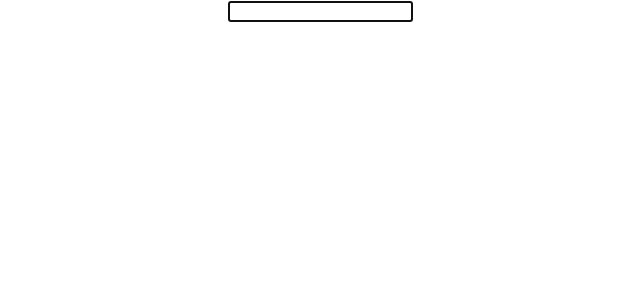
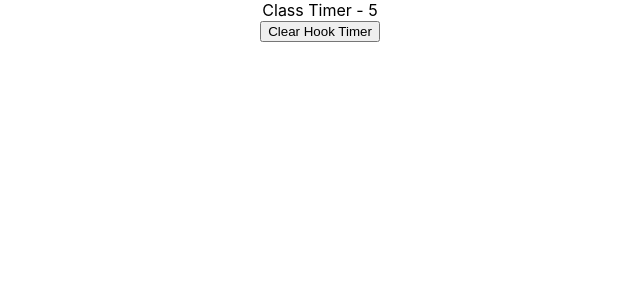
Before and after one commit to edwinisnow/react-hooks, a React (Create React App) app in the folder react-hooks/: page / in a window 1280 px wide. Shown: the top 300 px of the page, without its empty margins (320-960 px from the left). Built offline with nearby package versions, Linux system fonts and the light colour scheme.

Commit message:
useRef for global variable

```diff
--- a/react-hooks/src/App.js
+++ b/react-hooks/src/App.js
@@ -24,6 +24,8 @@
 import ParentComponent from './components/ParentComponent';
 import Counter from './components/Counter';
 import FocusInput from './components/FocusInput';
+import ClassTimer from './components/ClassTimer';
+import HookTimer from './components/HookTimer';
 
 export const UserContext = React.createContext();
 export const CountContext = React.createContext()
@@ -45,7 +47,9 @@
 
   return (
     <div className="App">
-      <FocusInput />
+      <HookTimer />
+      {/* <ClassTimer /> */}
+      {/* <FocusInput /> */}
     </div >
   );
 }
--- /dev/null
+++ b/react-hooks/src/components/ClassTimer.js
@@ -0,0 +1,35 @@
+import React, { Component } from 'react'
+
+class ClassTimer extends Component {
+    interval
+    constructor(props) {
+        super(props)
+
+        this.state = {
+            timer: 0
+        }
+    }
+
+    componentDidMount() {
+        this.interval = setInterval(() => {
+            this.setState((prevState) => { return { timer: prevState.timer + 1 } })
+
+        }, 1000)
+
+    }
+
+    componentWillUnmount() {
+        clearInterval(this.interval)
+    }
+
+    render() {
+        return (
+            <div>
+                <div>Class Timer  - {this.state.timer}</div>
+                <div><button onClick={() => clearInterval(this.interval)}>Clear Timer</button></div>
+            </div>
+        )
+    }
+}
+
+export default ClassTimer
--- /dev/null
+++ b/react-hooks/src/components/HookTimer.js
@@ -0,0 +1,22 @@
+import React, { useState, useEffect, useRef } from 'react'
+
+function HookTimer() {
+    const [timer, setTimer] = useState(0)
+    const intervalRef = useRef()
+    useEffect(() => {
+        intervalRef.current = setInterval(() => {
+            setTimer(prevTimer => prevTimer + 1)
+        }, 1000)
+        return () => {
+            clearInterval(intervalRef.current)
+        }
+    }, [])
+    return (
+        <div>
+            <div>Class Timer  - {timer}</div>
+            <div><button onClick={() => clearInterval(intervalRef.current)}>Clear Hook Timer</button></div>
+        </div>
+    )
+}
+
+export default HookTimer
```
